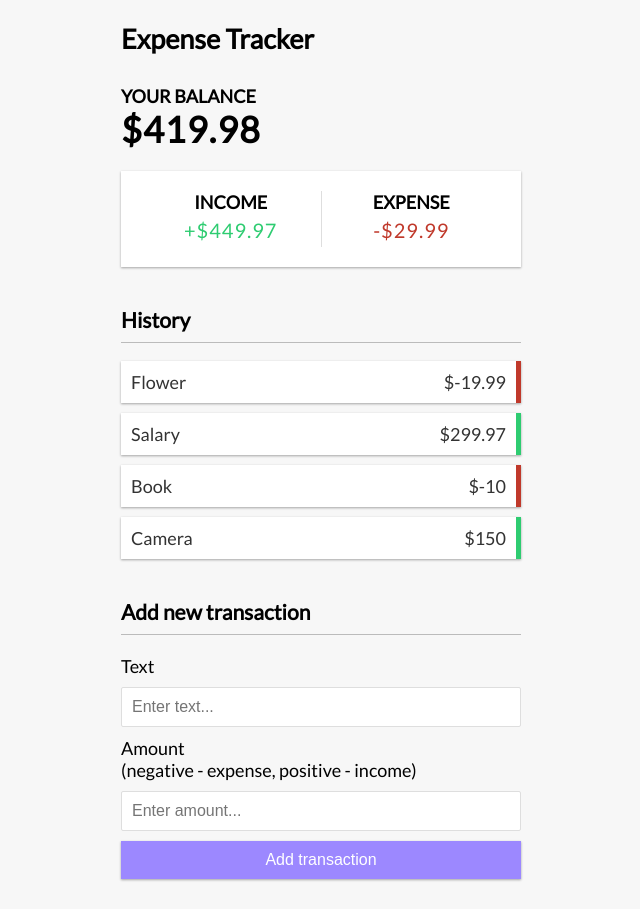
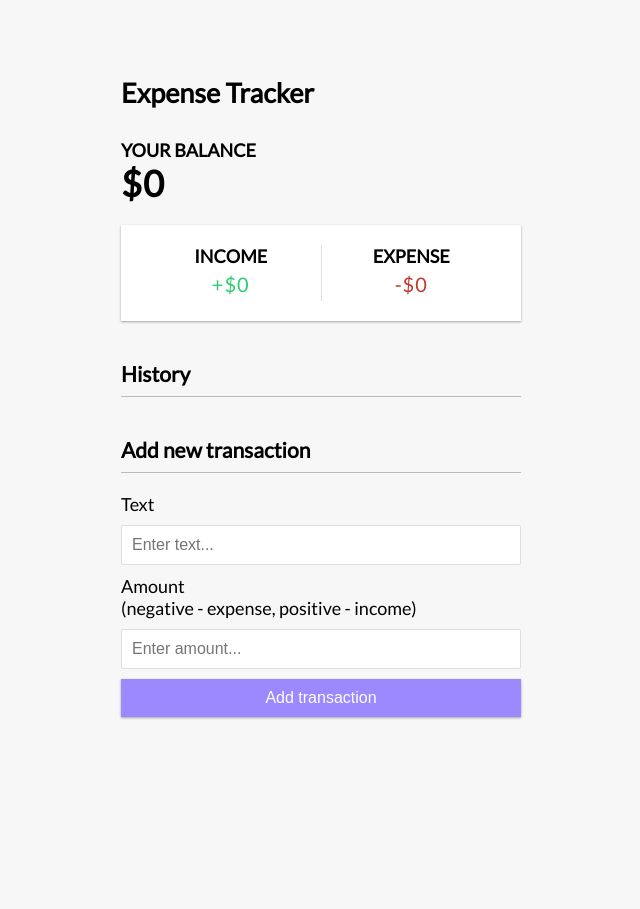
Before and after one commit to indra120/expense-tracker-vue, a Vue app: page / in a window 1280 px wide. Shown: the whole page, without its empty margins (319-959 px from the left). After the commit the page ends 800 px from the top, so only its background shows below. Built offline with nearby package versions, Linux system fonts and the light colour scheme.

Commit message:
Persist data on local storage

```diff
--- a/src/App.vue
+++ b/src/App.vue
@@ -1,5 +1,5 @@
 <template>
-  <Header />
+  <h2>Expense Tracker</h2>
 
   <div class="container">
     <Balance :total="+total" />
@@ -13,28 +13,23 @@
 </template>
 
 <script setup>
-import { computed, ref } from "vue"
+import { computed, onMounted, ref } from "vue"
 import { useToast } from "vue-toastification"
 
-import Header from "./components/Header.vue"
 import Balance from "./components/Balance.vue"
 import IncomeExpenses from "./components/IncomeExpenses.vue"
 import TransactionList from "./components/TransactionList.vue"
 import AddTransaction from "./components/AddTransaction.vue"
 
 const toast = useToast()
+const transactions = ref([])
 
-const transactions = ref([
-  { id: 1, text: "Flower", amount: -19.99 },
-  { id: 2, text: "Salary", amount: 299.97 },
-  { id: 3, text: "Book", amount: -10 },
-  { id: 4, text: "Camera", amount: 150 },
-])
+onMounted(() => {
+  transactions.value = JSON.parse(localStorage.getItem("transactions")) || []
+})
 
 const total = computed(() => {
-  return transactions.value.reduce((acc, transaction) => {
-    return acc + transaction.amount
-  }, 0)
+  return transactions.value.reduce((acc, transaction) =>  acc + transaction.amount, 0)
 })
 
 const income = computed(() => {
@@ -52,18 +47,20 @@ const expenses = computed(() => {
 })
 
 const handleSubmitTransaction = (transaction) => {
-  transaction.id = generateUniqueId()
   transactions.value.push(transaction)
+  saveToLocalStorage()
   toast.success("New transaction added")
 }
-
-const generateUniqueId = () => Math.floor(Math.random() * 69420)
 
 const handleDeleteTransaction = (id) => {
   transactions.value = transactions.value.filter(
     (transaction) => transaction.id !== id
   )
-
+  saveToLocalStorage()
   toast.success("Transaction has been deleted")
 }
+
+const saveToLocalStorage = () => {
+  localStorage.setItem("transactions", JSON.stringify(transactions.value))
+}
 </script>
--- a/src/components/AddTransaction.vue
+++ b/src/components/AddTransaction.vue
@@ -29,9 +29,7 @@ import { useToast } from "vue-toastification"
 
 const text = ref("")
 const amount = ref("")
-
 const emit = defineEmits(["submitTransaction"])
-
 const toast = useToast()
 
 const onSubmit = () => {
@@ -40,6 +38,7 @@ const onSubmit = () => {
   }
 
   emit("submitTransaction", {
+    id: Math.floor(Math.random() * 69420),
     text: text.value,
     amount: parseFloat(amount.value),
   })
--- a/src/components/Header.vue
+++ /dev/null
@@ -1,3 +0,0 @@
-<template>
-  <h2>Expense Tracker</h2>
-</template>
--- a/src/components/TransactionList.vue
+++ b/src/components/TransactionList.vue
@@ -4,14 +4,16 @@
   <ul id="list" class="list">
     <li
       class="list"
-      v-for="transaction in transactions"
-      :key="transaction.id"
-      :class="transaction.amount < 0 ? 'minus' : 'plus'"
+      v-for="{ id, text, amount } in transactions"
+      :key="id"
+      :class="amount < 0 ? 'minus' : 'plus'"
     >
-      {{ transaction.text }} <span>${{ transaction.amount }}</span>
-      <button @click="deleteTransaction(transaction.id)" class="delete-btn">
-        x
-      </button>
+      {{ text }}
+      <span>
+        {{ amount < 0 ? "-" : "" }}$
+        {{ Math.abs(amount) }}
+      </span>
+      <button @click="deleteTransaction(id)" class="delete-btn">x</button>
     </li>
   </ul>
 </template>
```
Also changed, not shown: 1 other file (tests, documents, lock files or other folders).
